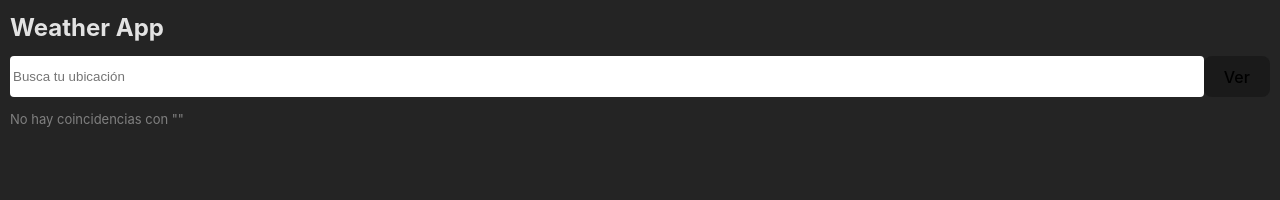
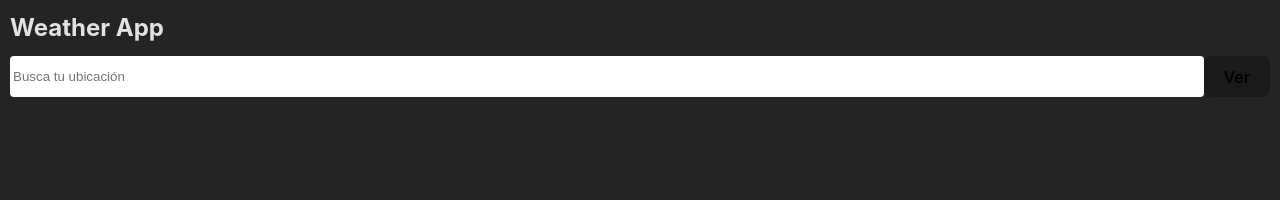
Before and after one commit to davidpalacin/weather-app-react, a React (Vite) app: page / in a window 1280 px wide. Shown: the top 200 px of the page. Built offline with nearby package versions, Linux system fonts and the light colour scheme; no server answers.

Commit message:
fix: err message when no such location

```diff
--- a/src/App.jsx
+++ b/src/App.jsx
@@ -14,14 +14,6 @@ function App() {
   const [selectedDay, setSelectedDay] = useState('today'); // The select day by the user to show the weather
   const [actualLocation, setActualLocation] = useState(''); // We save the actual selected location for swapping the days without losing it
   const [forecast, setForecast] = useState({});
-
-  useEffect(() => {
-    if (listOfLocations.length === 0) {
-      setNoSuchLocation(true);
-      return;
-    }
-    setShowListOfLocations(true);
-  }, [listOfLocations]);
 
   useEffect(() => {
     // Look for user's location on load page
@@ -79,9 +71,14 @@ function App() {
       return
     }
     const newLocations = await WeatherService.getAutocompleteLocations(e.target.value);
-    setNoSuchLocation(false);
-    setListOfLocations(newLocations);
-    setShowListOfLocations(true);
+    if (newLocations.length === 0) {
+      setNoSuchLocation(true);
+      setShowListOfLocations(false);
+    } else {
+      setNoSuchLocation(false);
+      setListOfLocations(newLocations);
+      setShowListOfLocations(true);
+    }
     setIptLocation(value);
   }
 
```
